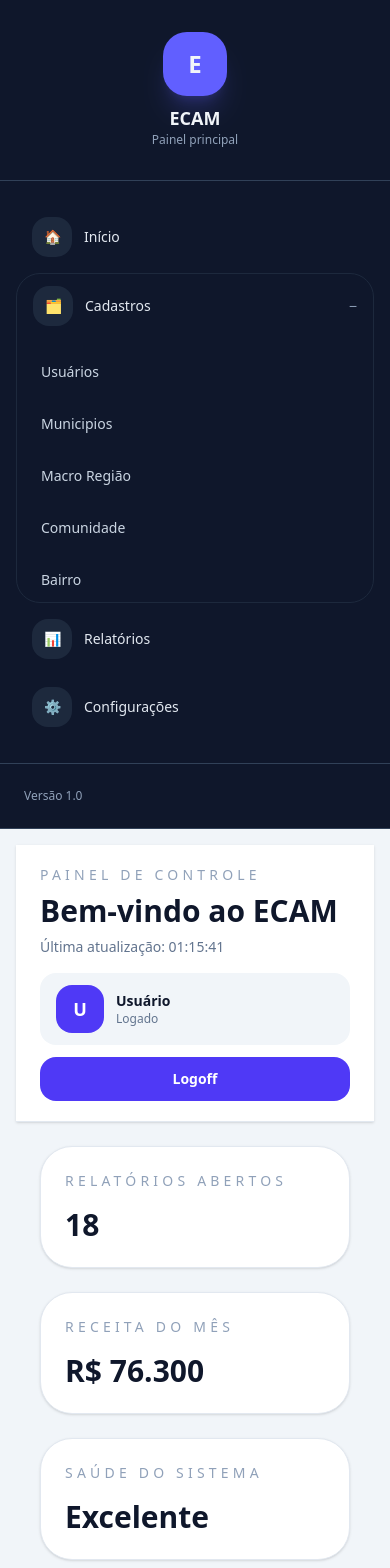
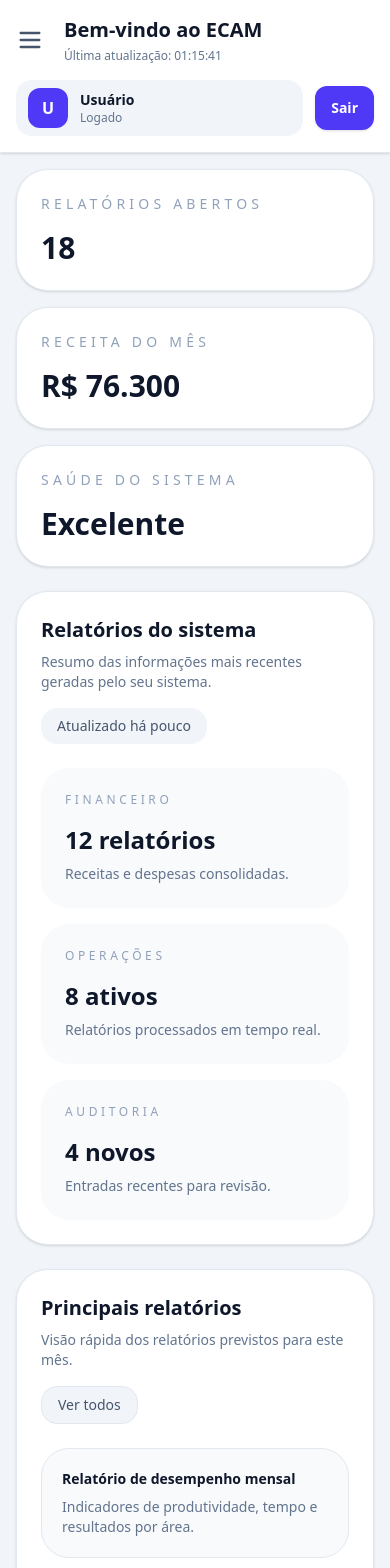
Before and after one commit to projetoecam/frontend-ecam, an Angular app: page /home in a window 390 px wide. Shown: the top 1568 px of the page. Built offline with nearby package versions, Linux system fonts and the light colour scheme.

Commit message:
Ajuste barra lateral responsiva para mobile

```diff
--- a/src/app/pages/home/home.component.html
+++ b/src/app/pages/home/home.component.html
@@ -1,7 +1,31 @@
-<div class="min-h-screen bg-slate-100 text-slate-900">
-  <div class="flex flex-col lg:flex-row min-h-screen">
-    <aside class="w-full lg:w-72 bg-slate-900 text-slate-100 border-b border-slate-700 lg:border-b-0 lg:border-r">
-      <div class="flex flex-col items-center justify-center gap-2 px-6 py-8 text-center border-b border-slate-700">
+<div class="min-h-screen bg-slate-100 text-slate-900 flex overflow-hidden">
+
+  <div
+    *ngIf="isMobileMenuOpen"
+    (click)="toggleMobileMenu()"
+    class="fixed inset-0 z-40 bg-slate-900/60 backdrop-blur-sm transition-opacity lg:hidden"
+  ></div>
+
+  <aside
+    [ngClass]="{
+      'translate-x-0': isMobileMenuOpen,
+      '-translate-x-full lg:translate-x-0': !isMobileMenuOpen,
+      'lg:ml-0': isDesktopMenuOpen,
+      'lg:-ml-72': !isDesktopMenuOpen
+    }"
+    class="fixed lg:static inset-y-0 left-0 z-50 w-72 shrink-0 bg-slate-900 text-slate-100 transition-all duration-300 ease-in-out flex flex-col overflow-y-auto"
+  >
+    <div class="flex flex-col items-center justify-center gap-2 px-6 py-8 text-center border-b border-slate-700 relative shrink-0">
+
+      <button
+        (click)="toggleMobileMenu()"
+        class="absolute top-4 right-4 p-2 text-slate-400 hover:text-white hover:bg-slate-800 rounded-lg lg:hidden"
+      >
+        <svg class="w-6 h-6" fill="none" viewBox="0 0 24 24" stroke="currentColor">
+          <path stroke-linecap="round" stroke-linejoin="round" stroke-width="2" d="M6 18L18 6M6 6l12 12" />
+        </svg>
+      </button>
+
       <div class="flex h-16 w-16 items-center justify-center rounded-3xl bg-indigo-500 text-2xl font-semibold shadow-xl shadow-indigo-500/20">
         E
       </div>
@@ -11,78 +35,98 @@
       </div>
     </div>
 
-      <nav class="space-y-1 px-4 py-6">
+    <nav class="space-y-1 px-4 py-6 flex-1">
       <button type="button" (click)="goHome()" class="flex w-full items-center gap-3 rounded-2xl px-4 py-3 text-left text-sm font-medium text-slate-200 transition hover:bg-slate-700 hover:text-white">
-          <span class="inline-flex h-10 w-10 items-center justify-center rounded-2xl bg-slate-800 text-slate-300">🏠</span>
+        <span class="inline-flex h-10 w-10 shrink-0 items-center justify-center rounded-2xl bg-slate-800 text-slate-300">🏠</span>
         Início
       </button>
 
-        <div class="rounded-3xl border border-slate-800">
+      <div class="rounded-3xl border border-slate-800 overflow-hidden">
         <button type="button" class="flex w-full items-center justify-between gap-3 rounded-2xl px-4 py-3 text-sm font-medium text-slate-200 transition hover:bg-slate-800" (click)="isCadastrosOpen = !isCadastrosOpen">
           <span class="flex items-center gap-3">
-              <span class="inline-flex h-10 w-10 items-center justify-center rounded-2xl bg-slate-800 text-slate-300">🗂️</span>
+            <span class="inline-flex h-10 w-10 shrink-0 items-center justify-center rounded-2xl bg-slate-800 text-slate-300">🗂️</span>
             Cadastros
           </span>
           <span class="text-slate-400">{{ isCadastrosOpen ? '−' : '+' }}</span>
         </button>
 
-          <div *ngIf="isCadastrosOpen" class="mt-3 space-y-2 px-2">
-            <button type="button" (click)="abrirUsuarios()" class="block w-full text-left rounded-2xl px-4 py-3 text-sm text-slate-300 transition hover:bg-slate-800 hover:text-white">Usuários</button>
-            <button type="button" (click)="abrirMunicipios()" class="block w-full text-left rounded-2xl px-4 py-3 text-sm text-slate-300 transition hover:bg-slate-800 hover:text-white">Municipios</button>
-            <button type="button" (click)="abrirMacroRegioes()" class="block w-full text-left rounded-2xl px-4 py-3 text-sm text-slate-300 transition hover:bg-slate-800 hover:text-white">Macro Região</button>
-            <button type="button" (click)="abrirComunidades()" class="block w-full text-left rounded-2xl px-4 py-3 text-sm text-slate-300 transition hover:bg-slate-800 hover:text-white">Comunidade</button>
-            <button type="button" (click)="abrirBairros()" class="block w-full text-left rounded-2xl px-4 py-3 text-sm text-slate-300 transition hover:bg-slate-800 hover:text-white">Bairro</button>
+        <div *ngIf="isCadastrosOpen" class="mt-2 mb-2 space-y-1 px-2">
+          <button type="button" (click)="abrirUsuarios()" [ngClass]="{'bg-slate-800 text-white': cadastroAtivo === 'usuarios'}" class="block w-full text-left rounded-2xl px-4 py-3 text-sm text-slate-300 transition hover:bg-slate-800 hover:text-white">Usuários</button>
+          <button type="button" (click)="abrirMunicipios()" [ngClass]="{'bg-slate-800 text-white': cadastroAtivo === 'municipios'}" class="block w-full text-left rounded-2xl px-4 py-3 text-sm text-slate-300 transition hover:bg-slate-800 hover:text-white">Municípios</button>
+          <button type="button" (click)="abrirMacroRegioes()" [ngClass]="{'bg-slate-800 text-white': cadastroAtivo === 'macro-regioes'}" class="block w-full text-left rounded-2xl px-4 py-3 text-sm text-slate-300 transition hover:bg-slate-800 hover:text-white">Macro Região</button>
+          <button type="button" (click)="abrirComunidades()" [ngClass]="{'bg-slate-800 text-white': cadastroAtivo === 'comunidades'}" class="block w-full text-left rounded-2xl px-4 py-3 text-sm text-slate-300 transition hover:bg-slate-800 hover:text-white">Comunidade</button>
+          <button type="button" (click)="abrirBairros()" [ngClass]="{'bg-slate-800 text-white': cadastroAtivo === 'bairros'}" class="block w-full text-left rounded-2xl px-4 py-3 text-sm text-slate-300 transition hover:bg-slate-800 hover:text-white">Bairro</button>
         </div>
       </div>
 
       <a href="#" class="flex items-center gap-3 rounded-2xl px-4 py-3 text-sm font-medium text-slate-200 transition hover:bg-slate-700 hover:text-white">
-          <span class="inline-flex h-10 w-10 items-center justify-center rounded-2xl bg-slate-800 text-slate-300">📊</span>
+        <span class="inline-flex h-10 w-10 shrink-0 items-center justify-center rounded-2xl bg-slate-800 text-slate-300">📊</span>
         Relatórios
       </a>
 
       <a href="#" class="flex items-center gap-3 rounded-2xl px-4 py-3 text-sm font-medium text-slate-200 transition hover:bg-slate-700 hover:text-white">
-          <span class="inline-flex h-10 w-10 items-center justify-center rounded-2xl bg-slate-800 text-slate-300">⚙️</span>
+        <span class="inline-flex h-10 w-10 shrink-0 items-center justify-center rounded-2xl bg-slate-800 text-slate-300">⚙️</span>
         Configurações
       </a>
     </nav>
 
-      <div class="mt-auto px-6 py-6 border-t border-slate-700 text-slate-400 text-xs">
+    <div class="shrink-0 px-6 py-6 border-t border-slate-700 text-slate-400 text-xs text-center">
       Versão 1.0
     </div>
   </aside>
 
-    <main class="flex-1 px-4 py-4 lg:px-6 lg:py-6">
-      <header class="flex flex-col gap-4 border-b border-slate-200 bg-white px-6 py-5 shadow-sm sm:flex-row sm:items-center sm:justify-between">
+  <main class="flex-1 flex flex-col min-w-0 min-h-screen overflow-y-auto">
+    <header class="flex flex-col gap-4 border-b border-slate-200 bg-white px-4 py-4 lg:px-6 lg:py-5 shadow-sm sm:flex-row sm:items-center sm:justify-between sticky top-0 z-30">
+
+      <div class="flex items-center gap-3">
+        <button
+          type="button"
+          (click)="toggleMobileMenu()"
+          class="lg:hidden p-2 -ml-2 text-slate-600 hover:bg-slate-100 rounded-xl transition"
+        >
+          <svg class="w-7 h-7" fill="none" viewBox="0 0 24 24" stroke="currentColor">
+            <path stroke-linecap="round" stroke-linejoin="round" stroke-width="2" d="M4 6h16M4 12h16M4 18h16" />
+          </svg>
+        </button>
+
+        <button
+          type="button"
+          (click)="toggleDesktopMenu()"
+          class="hidden lg:block p-2 -ml-2 text-slate-600 hover:bg-slate-100 rounded-xl transition"
+        >
+          <svg class="w-7 h-7" fill="none" viewBox="0 0 24 24" stroke="currentColor">
+            <path stroke-linecap="round" stroke-linejoin="round" stroke-width="2" d="M4 6h16M4 12h16M4 18h16" />
+          </svg>
+        </button>
+
         <div>
-          <p class="text-sm uppercase tracking-[0.3em] text-slate-400">Painel de controle</p>
-          <h1 class="mt-2 text-3xl font-semibold text-slate-900">Bem-vindo ao ECAM</h1>
-          <p class="mt-2 text-sm text-slate-500">Última atualização: {{ lastRefresh | date:'HH:mm:ss' }}</p>
+          <p class="text-xs sm:text-sm uppercase tracking-[0.3em] text-slate-400 hidden sm:block">Painel de controle</p>
+          <h1 class="text-xl sm:text-3xl font-semibold text-slate-900">Bem-vindo ao ECAM</h1>
+          <p class="mt-1 sm:mt-2 text-xs sm:text-sm text-slate-500">Última atualização: {{ lastRefresh | date:'HH:mm:ss' }}</p>
+        </div>
       </div>
 
-        <div class="flex flex-col gap-3 sm:flex-row sm:items-center">
-
-
-          <div class="flex items-center gap-3 rounded-2xl bg-slate-100 px-4 py-3">
-            <div class="flex h-12 w-12 items-center justify-center rounded-2xl bg-indigo-600 text-white text-lg font-semibold">
+      <div class="flex flex-row items-center justify-between sm:justify-end gap-3 w-full sm:w-auto">
+        <div class="flex items-center gap-3 rounded-2xl bg-slate-100 px-3 py-2 sm:px-4 sm:py-3 flex-1 sm:flex-none">
+          <div class="flex h-10 w-10 sm:h-12 sm:w-12 shrink-0 items-center justify-center rounded-xl sm:rounded-2xl bg-indigo-600 text-white text-base sm:text-lg font-semibold">
             {{ usuarioInicial }}
           </div>
-            <div>
-              <p class="text-sm font-semibold text-slate-900">{{ usuario || 'Usuário' }}</p>
+          <div class="min-w-0">
+            <p class="text-sm font-semibold text-slate-900 truncate">{{ usuario || 'Usuário' }}</p>
             <p class="text-xs text-slate-500">Logado</p>
           </div>
         </div>
 
-          <button type="button" (click)="logout()" class="rounded-2xl bg-indigo-600 px-4 py-3 text-sm font-semibold text-white transition hover:bg-indigo-500">
-            Logoff
+        <button type="button" (click)="logout()" class="rounded-xl sm:rounded-2xl bg-indigo-600 px-4 py-3 sm:px-5 sm:py-3 text-sm font-semibold text-white transition hover:bg-indigo-500 whitespace-nowrap shadow-sm">
+          Sair
         </button>
       </div>
     </header>
 
-      <section class="p-6">
-        <!-- Dashboard -->
+    <section class="p-4 lg:p-6">
       <div *ngIf="cadastroAtivo === null" class="grid gap-6 xl:grid-cols-[1.4fr_0.9fr]">
         <div class="space-y-6">
-            <div class="grid gap-6 sm:grid-cols-2 xl:grid-cols-4">
+          <div class="grid gap-4 sm:gap-6 grid-cols-1 sm:grid-cols-2 xl:grid-cols-3">
             <div class="rounded-[2rem] border border-slate-200 bg-white p-6 shadow-sm">
               <p class="text-sm uppercase tracking-[0.3em] text-slate-400">Relatórios abertos</p>
               <p class="mt-4 text-3xl font-semibold text-slate-900">{{ dashboard.openReports }}</p>
@@ -91,47 +135,47 @@
               <p class="text-sm uppercase tracking-[0.3em] text-slate-400">Receita do mês</p>
               <p class="mt-4 text-3xl font-semibold text-slate-900">{{ dashboard.monthlyRevenue }}</p>
             </div>
-              <div class="rounded-[2rem] border border-slate-200 bg-white p-6 shadow-sm">
+            <div class="rounded-[2rem] border border-slate-200 bg-white p-6 shadow-sm sm:col-span-2 xl:col-span-1">
               <p class="text-sm uppercase tracking-[0.3em] text-slate-400">Saúde do sistema</p>
               <p class="mt-4 text-3xl font-semibold text-slate-900">{{ dashboard.systemHealth }}</p>
             </div>
           </div>
 
-            <div class="rounded-[2rem] border border-slate-200 bg-white p-8 shadow-sm">
+          <div class="rounded-[2rem] border border-slate-200 bg-white p-6 sm:p-8 shadow-sm">
             <div class="flex flex-col gap-4 sm:flex-row sm:items-center sm:justify-between">
               <div>
-                  <h2 class="text-2xl font-semibold text-slate-900">Relatórios do sistema</h2>
-                  <p class="mt-2 text-slate-500">Resumo das informações mais recentes geradas pelo seu sistema.</p>
+                <h2 class="text-xl sm:text-2xl font-semibold text-slate-900">Relatórios do sistema</h2>
+                <p class="mt-2 text-sm sm:text-base text-slate-500">Resumo das informações mais recentes geradas pelo seu sistema.</p>
               </div>
-                <span class="rounded-2xl bg-slate-100 px-4 py-2 text-sm font-medium text-slate-600">Atualizado há pouco</span>
+              <span class="rounded-2xl bg-slate-100 px-4 py-2 text-sm font-medium text-slate-600 self-start sm:self-auto">Atualizado há pouco</span>
             </div>
 
-              <div class="mt-6 grid gap-6 lg:grid-cols-3">
+            <div class="mt-6 grid gap-4 sm:gap-6 grid-cols-1 lg:grid-cols-3">
               <div class="rounded-[1.75rem] bg-slate-50 p-6">
-                  <p class="text-sm uppercase tracking-[0.3em] text-slate-400">Financeiro</p>
-                  <p class="mt-4 text-3xl font-semibold text-slate-900">12 relatórios</p>
+                <p class="text-xs sm:text-sm uppercase tracking-[0.3em] text-slate-400">Financeiro</p>
+                <p class="mt-4 text-2xl sm:text-3xl font-semibold text-slate-900">12 relatórios</p>
                 <p class="mt-2 text-sm text-slate-500">Receitas e despesas consolidadas.</p>
               </div>
               <div class="rounded-[1.75rem] bg-slate-50 p-6">
-                  <p class="text-sm uppercase tracking-[0.3em] text-slate-400">Operações</p>
-                  <p class="mt-4 text-3xl font-semibold text-slate-900">8 ativos</p>
+                <p class="text-xs sm:text-sm uppercase tracking-[0.3em] text-slate-400">Operações</p>
+                <p class="mt-4 text-2xl sm:text-3xl font-semibold text-slate-900">8 ativos</p>
                 <p class="mt-2 text-sm text-slate-500">Relatórios processados em tempo real.</p>
               </div>
               <div class="rounded-[1.75rem] bg-slate-50 p-6">
-                  <p class="text-sm uppercase tracking-[0.3em] text-slate-400">Auditoria</p>
-                  <p class="mt-4 text-3xl font-semibold text-slate-900">4 novos</p>
+                <p class="text-xs sm:text-sm uppercase tracking-[0.3em] text-slate-400">Auditoria</p>
+                <p class="mt-4 text-2xl sm:text-3xl font-semibold text-slate-900">4 novos</p>
                 <p class="mt-2 text-sm text-slate-500">Entradas recentes para revisão.</p>
               </div>
             </div>
           </div>
 
-            <div class="rounded-[2rem] border border-slate-200 bg-white p-8 shadow-sm">
-              <div class="flex items-center justify-between gap-4">
+          <div class="rounded-[2rem] border border-slate-200 bg-white p-6 sm:p-8 shadow-sm">
+            <div class="flex flex-col sm:flex-row sm:items-center justify-between gap-4">
               <div>
-                  <h2 class="text-2xl font-semibold text-slate-900">Principais relatórios</h2>
-                  <p class="mt-2 text-slate-500">Visão rápida dos relatórios previstos para este mês.</p>
+                <h2 class="text-xl sm:text-2xl font-semibold text-slate-900">Principais relatórios</h2>
+                <p class="mt-2 text-sm sm:text-base text-slate-500">Visão rápida dos relatórios previstos para este mês.</p>
               </div>
-                <button type="button" class="rounded-2xl border border-slate-200 bg-slate-100 px-4 py-2 text-sm font-medium text-slate-600 transition hover:bg-slate-200">Ver todos</button>
+              <button type="button" class="rounded-2xl border border-slate-200 bg-slate-100 px-4 py-2 text-sm font-medium text-slate-600 transition hover:bg-slate-200 self-start sm:self-auto">Ver todos</button>
             </div>
 
             <div class="mt-6 space-y-4">
@@ -155,10 +199,10 @@
           <div class="rounded-[2rem] border border-slate-200 bg-white p-6 shadow-sm">
             <div class="flex items-center justify-between">
               <div>
-                  <p class="text-sm uppercase tracking-[0.3em] text-slate-400">Resumo rápido</p>
-                  <h3 class="mt-3 text-xl font-semibold text-slate-900">Painel de relatórios</h3>
+                <p class="text-xs sm:text-sm uppercase tracking-[0.3em] text-slate-400">Resumo rápido</p>
+                <h3 class="mt-2 sm:mt-3 text-lg sm:text-xl font-semibold text-slate-900">Painel de relatórios</h3>
               </div>
-                <span class="rounded-2xl bg-slate-100 px-3 py-2 text-sm font-medium text-slate-600">Últimas 24h</span>
+              <span class="rounded-2xl bg-slate-100 px-3 py-2 text-xs sm:text-sm font-medium text-slate-600 hidden sm:block">Últimas 24h</span>
             </div>
             <div class="mt-6 space-y-4">
               <div class="rounded-[1.75rem] bg-slate-50 p-5">
@@ -172,28 +216,19 @@
             </div>
           </div>
 
-            <div class="rounded-[2rem] border border-slate-200 bg-gradient-to-br from-indigo-600 to-violet-600 p-6 text-white shadow-lg shadow-indigo-500/20">
-              <h3 class="text-lg font-semibold">Cadastros</h3>
-              <p class="mt-3 text-sm text-indigo-100">Use o menu lateral para gerenciar os cadastros do sistema.</p>
+          <div class="rounded-[2rem] border border-slate-200 bg-gradient-to-br from-indigo-600 to-violet-600 p-6 sm:p-8 text-white shadow-lg shadow-indigo-500/20">
+            <h3 class="text-lg sm:text-xl font-semibold">Cadastros</h3>
+            <p class="mt-2 sm:mt-3 text-sm sm:text-base text-indigo-100">Use o menu lateral para gerenciar os cadastros do sistema.</p>
           </div>
         </aside>
       </div>
 
-        <!-- Cadastro de Municipios -->
       <app-municipio-cadastro *ngIf="cadastroAtivo === 'municipios'" (voltar)="voltarDashboard()"></app-municipio-cadastro>
+      <app-macro-regiao-cadastro *ngIf="cadastroAtivo === 'macro-regioes'" (voltar)="voltarDashboard()"></app-macro-regiao-cadastro>
+      <app-comunidade-cadastro *ngIf="cadastroAtivo === 'comunidades'" (voltar)="voltarDashboard()"></app-comunidade-cadastro>
+      <app-bairro-cadastro *ngIf="cadastroAtivo === 'bairros'" (voltar)="voltarDashboard()"></app-bairro-cadastro>
+      <app-usuario-cadastro *ngIf="cadastroAtivo === 'usuarios'" (voltar)="voltarDashboard()"></app-usuario-cadastro>
 
-        <!-- Cadastro de Macro Região -->
-        <app-macro-regiao-cadastro *ngIf="cadastroAtivo === 'macro-regioes'" (voltar)="voltarDashboard()"></app-macro-regiao-cadastro>
-
-        <!-- Cadastro de Comunidade -->
-        <app-comunidade-cadastro *ngIf="cadastroAtivo === 'comunidades'" (voltar)="voltarDashboard()"></app-comunidade-cadastro>
-
-        <!-- Cadastro de Bairro -->
-        <app-bairro-cadastro *ngIf="cadastroAtivo === 'bairros'" (voltar)="voltarDashboard()"></app-bairro-cadastro>
-
-        <!-- Cadastro de Usuários -->
-        <app-usuario-cadastro *ngIf="cadastroAtivo === 'usuarios'" (voltar)="voltarDashboard()"></app-usuario-cadastro>
     </section>
   </main>
 </div>
-</div>
```
Also changed, not shown: src/app/pages/home/home.component.ts (+22 -1 lines). Lines whose indentation alone changed are shown as unchanged.
